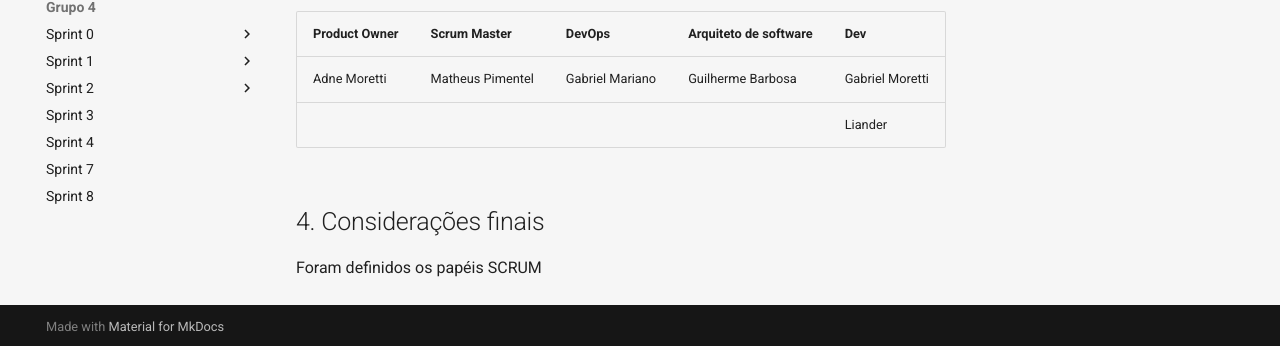
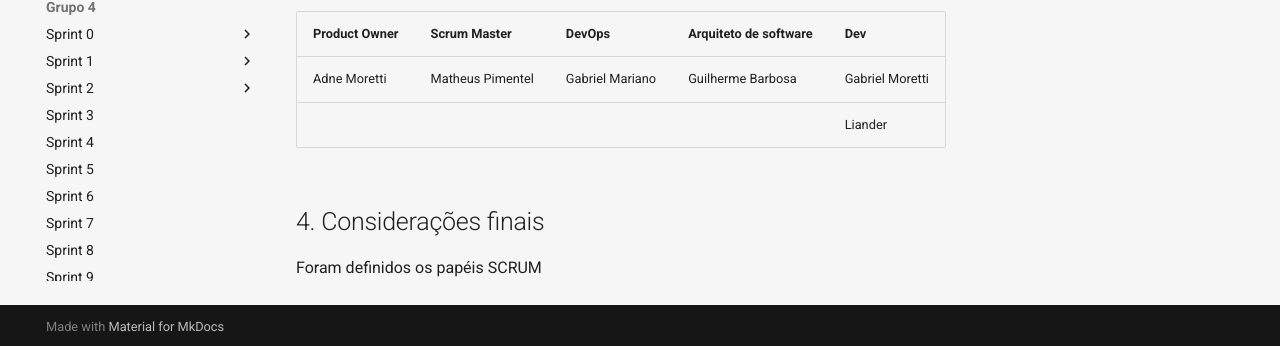
Before and after one commit to fga-eps-mds/2021.2-INDICAA-Wiki, an MkDocs documentation site: the page built from docs/atas/grupo3/Ata_reuniao_grupo3-SCRUM.md, in a window 1280 px wide and 1003 px high. Shown: the part 654-1000 px from the top of the window. Built offline with MkDocs 1.6.1 and Material for MkDocs 9.7.7, drawn with Linux system fonts in a browser that asks for light colours; comment, search, counter and statistics services are not loaded; some of the changed lines change nothing that is shown.

Commit message:
📝 adicionado sprints 5 a 12 no git pages

```diff
--- a/mkdocs.yml
+++ b/mkdocs.yml
@@ -66,8 +66,14 @@
                       - Resultado: atas/grupo4/sprint2/resultado.md
                 - Sprint 3: atas/grupo4/sprint3Grupo4.md
                 - Sprint 4: atas/grupo4/sprint4Grupo4.md
+                - Sprint 5: atas/grupo4/sprint5Grupo4.md
+                - Sprint 6: atas/grupo4/sprint6Grupo4.md
                 - Sprint 7: atas/grupo4/sprint7Grupo4.md
                 - Sprint 8: atas/grupo4/sprint8Grupo4.md
+                - Sprint 9: atas/grupo4/sprint9Grupo4.md
+                - Sprint 10: atas/grupo4/sprint10Grupo4.md
+                - Sprint 11: atas/grupo4/sprint11Grupo4.md
+                - Sprint 12: atas/grupo4/sprint12Grupo4.md
     - Projeto:
           - Termo de Abertura do Projeto: documentacao/termo_de_abertura.md
           - Estrutura Analítica do Projeto: documentacao/estrutura_analítica_do_projeto.md
```
